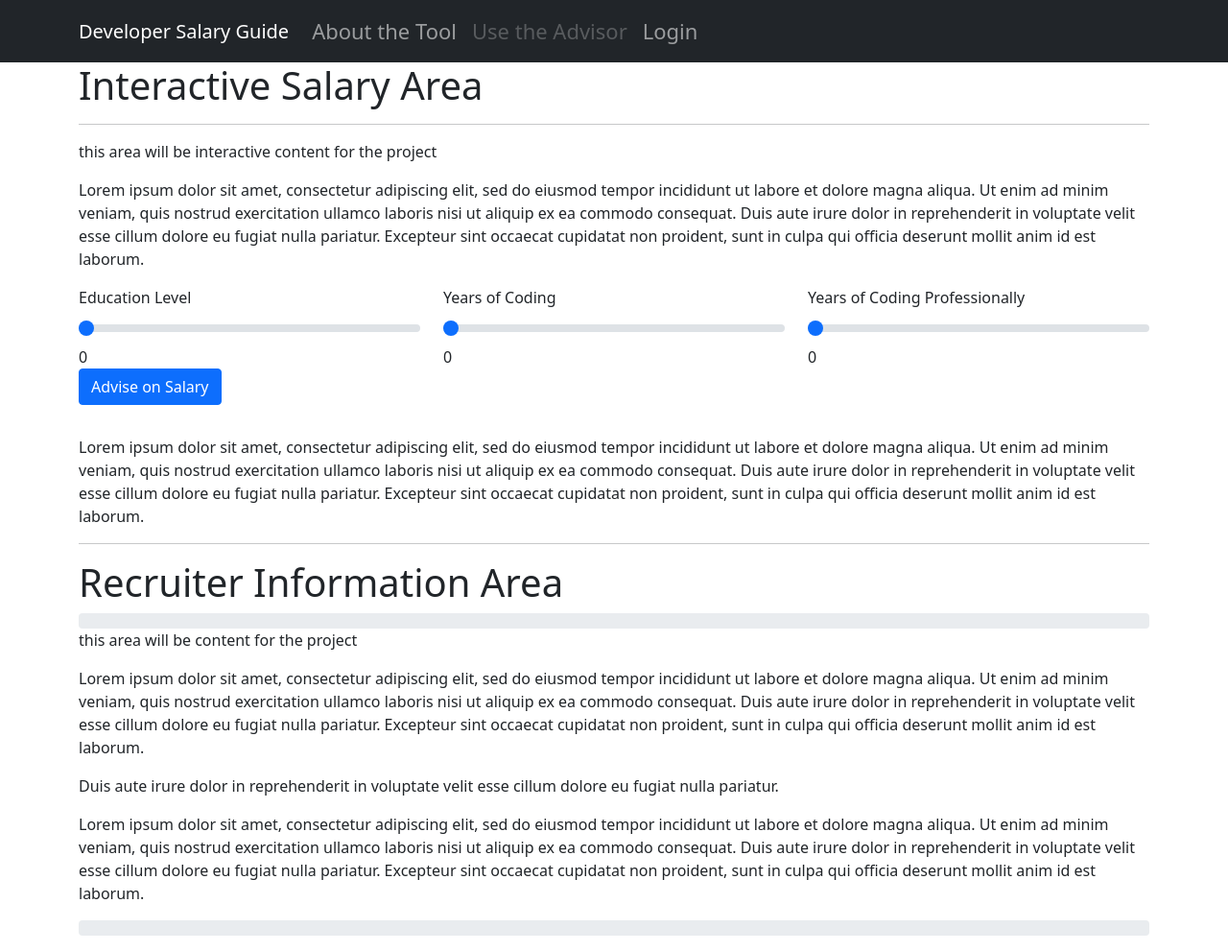
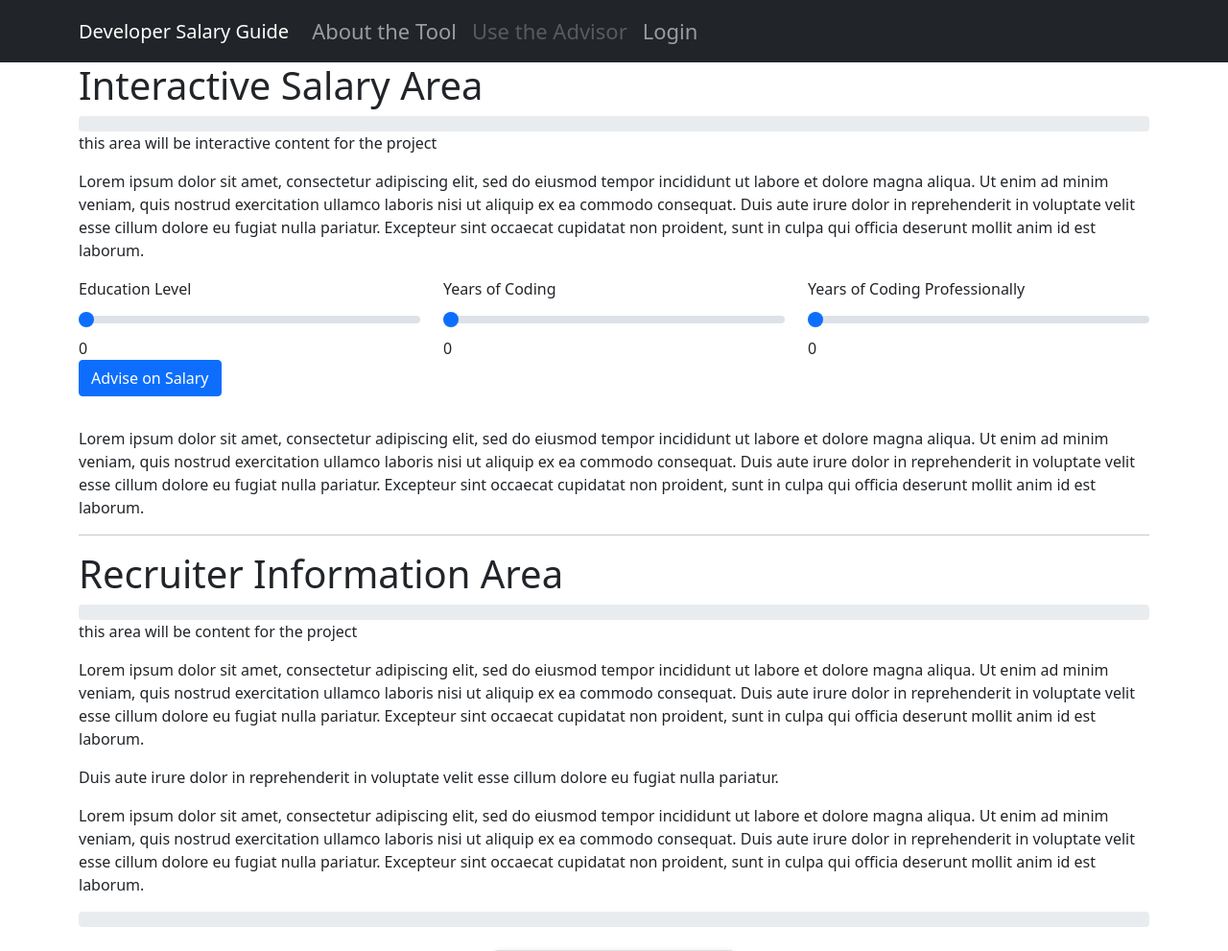
Before and after one commit to triple-crown-consulting/developer-salary-guide, a Flask app: template templates/index.html in a window 1280 px wide. Shown: the top 991 px of the page at 96% size. Run offline with Flask 2, Linux system fonts and the light colour scheme; the template is opened without the code that fills it, so the values that code supplies are empty; parts of the project's set-up code (start-up, migrations or seed data) failed here and were passed over.

Commit message:
Working on frontend styling

```diff
--- a/templates/index.html
+++ b/templates/index.html
@@ -4,9 +4,15 @@
 {% block content %}
 
     <h1>Interactive Salary Area</h1>
-    <hr>
+
+    <div class="progress">
+        <br/>
+        <div class="progress-bar my-2" role="progressbar" aria-valuenow="0" aria-valuemin="0" aria-valuemax="100"></div>
+        <br/>
+    </div>
 
     <p>this area will be interactive content for the project</p>
+
     <p>Lorem ipsum dolor sit amet, consectetur adipiscing elit, sed do eiusmod tempor incididunt ut labore et dolore
         magna
         aliqua. Ut enim ad minim veniam, quis nostrud exercitation ullamco laboris nisi ut aliquip ex ea commodo
```
